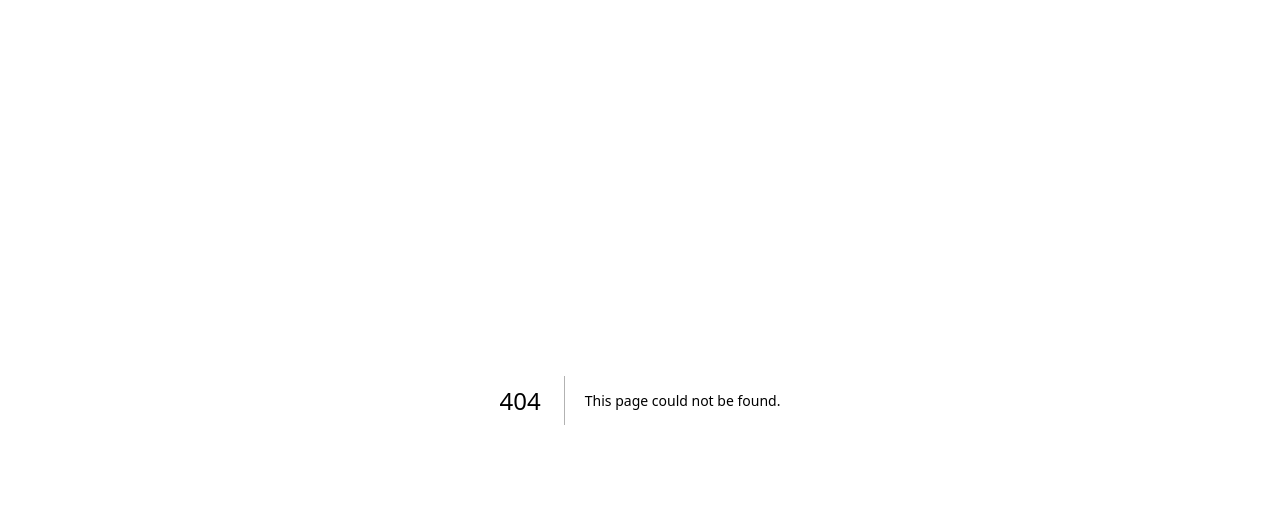
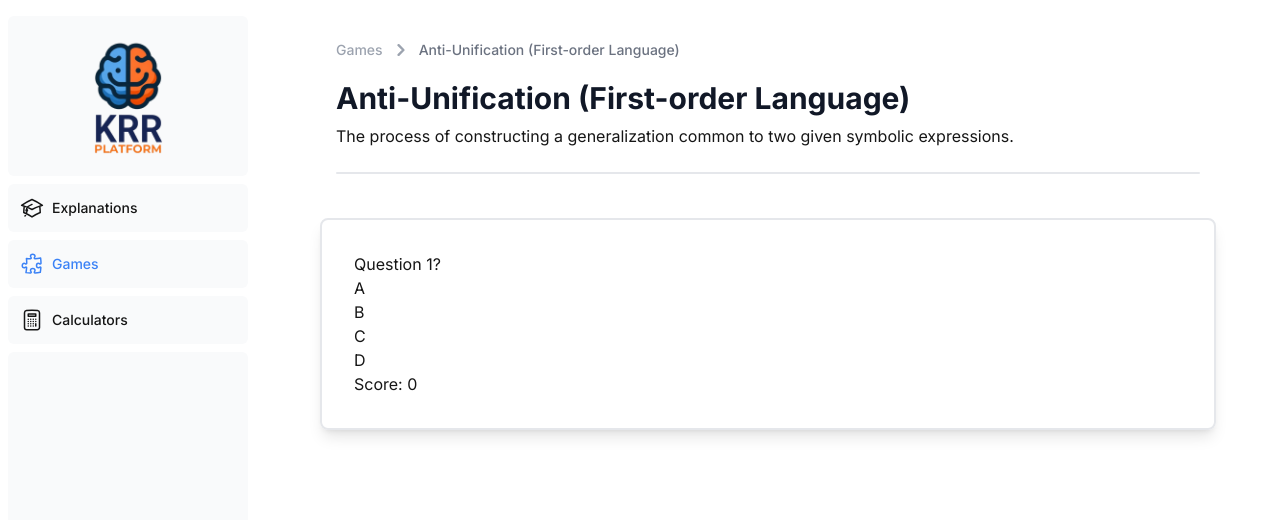
Before and after one commit to krr-platform/krr-platform, a Next.js app in the folder frontend/: page /dashboard/games/anti-unification-first-order-language in a window 1280 px wide. Before the commit this address had no page. Shown: the top 520 px of the page. Built offline with nearby package versions, Linux system fonts and the light colour scheme; a web font is replaced by a local one.

Commit message:
feat: first steps in game

```diff
--- a/frontend/package.json
+++ b/frontend/package.json
@@ -26,7 +26,6 @@
     "react": "^18",
     "react-dom": "^18",
     "react-p5": "^1.4.1",
-    "react-p5-wrapper": "^4.1.2",
     "react-toastify": "^10.0.5",
     "uuid": "^9.0.1"
   },
--- /dev/null
+++ b/frontend/src/app/components/dashboard/list-games.tsx
@@ -0,0 +1,50 @@
+/* eslint-disable react/destructuring-assignment */
+/* eslint-disable @typescript-eslint/no-explicit-any */
+/* eslint-disable jsx-a11y/no-redundant-roles */
+import Link from 'next/link';
+
+interface Item {
+    id: number;
+    name: string;
+    shortDesc: string;
+}
+
+const games: Item[] = [
+    {
+        id: 1,
+        name: 'Anti-Unification (First-Order Language)',
+        shortDesc: 'Learn Anti-Unification in more depth'
+            + ' by playing an interactive game.',
+    },
+];
+/* eslint-disable max-len */
+
+export default function ListGames() {
+    return (
+        <ul role="list">
+            {games.map((item: any) => (
+                <li key={item.id} className="flex w-full justify-between gap-x-6 py-2">
+                    <Link
+                        className="flex w-full min-w-0 gap-x-4"
+                        key={item.id}
+                        href={`/dashboard/games/${item.name.toLowerCase().replace(/[()]/g, '').replace(/[\s()]/g, '-')}`}
+                    >
+                        <div className="flex min-w-0 gap-x-4 group justify-between w-full">
+                            <div className="p-2 pl-5 flex min-w-0 gap-x-4 border-2 w-full transition-colors duration-300 group-hover:bg-orange-50 group-hover:border-orange-500 rounded">
+                                <div className="min-w-0 flex-auto">
+                                    <p className="text-base font-semibold leading-7 text-gray-950 group-hover:text-orange-500 transition-colors duration-300">
+                                        {item.id}
+                                        .
+                                        {' '}
+                                        {item.name}
+                                    </p>
+                                    <p className="mt-1 text-sm leading-5 text-gray-500">{item.shortDesc}</p>
+                                </div>
+                            </div>
+                        </div>
+                    </Link>
+                </li>
+            ))}
+        </ul>
+    );
+}
--- /dev/null
+++ b/frontend/src/app/dashboard/games/anti-unification-first-order-language/Game.tsx
@@ -0,0 +1,69 @@
+/* eslint-disable react/no-array-index-key */
+/* eslint-disable jsx-a11y/no-noninteractive-element-interactions */
+/* eslint-disable jsx-a11y/click-events-have-key-events */
+import React, { useState } from 'react';
+
+interface Question {
+    text: string;
+    choices: string[];
+    correctChoiceIndex: number;
+    body?: string;
+    imageUrl?: string;
+}
+
+const questions: Question[] = [
+    {
+        text: 'Question 1?',
+        choices: ['A', 'B', 'C', 'D'],
+        correctChoiceIndex: 0,
+    },
+    // Add more questions here
+];
+
+// eslint-disable-next-line react/function-component-definition
+const Game: React.FC = () => {
+    const [currentQuestionIndex, setCurrentQuestionIndex] = useState(0);
+    const [score, setScore] = useState(0);
+    const [showCorrect, setShowCorrect] = useState(false);
+    const [showIncorrect, setShowIncorrect] = useState(false);
+
+    const currentQuestion = questions[currentQuestionIndex];
+
+    const handleAnswer = (selectedChoiceIndex: number) => {
+        if (selectedChoiceIndex === currentQuestion.correctChoiceIndex) {
+            setScore(score + 10);
+            setShowCorrect(true);
+        } else {
+            setShowIncorrect(true);
+        }
+
+        setTimeout(() => {
+            setShowCorrect(false);
+            setShowIncorrect(false);
+            setCurrentQuestionIndex(currentQuestionIndex);
+        }, 1500);
+    };
+
+    return (
+        <div className="rounded-lg w-full p-8 shadow-lg border-2">
+            <h1>
+                {currentQuestion.text}
+            </h1>
+            <ul>
+                {currentQuestion.choices.map((choice, index) => (
+                    <li key={index} onClick={() => handleAnswer(index)}>
+                        {choice}
+                    </li>
+                ))}
+            </ul>
+            {showCorrect && <div>Correct!</div>}
+            {showIncorrect && <div>Incorrect!</div>}
+            <div>
+                Score:&nbsp;
+                {score}
+            </div>
+        </div>
+    );
+};
+
+export default Game;
--- /dev/null
+++ b/frontend/src/app/dashboard/games/anti-unification-first-order-language/page.tsx
@@ -0,0 +1,87 @@
+'use client';
+
+import Link from 'next/link';
+import React from 'react';
+import 'react-toastify/dist/ReactToastify.css';
+import Game from './Game';
+
+export default function GamePage() {
+    return (
+        <div className="max-w-4xl mx-auto py-10 pt-4">
+            <div className="flex">
+                <div className="flex flex-col flex-grow w-9/12">
+                    <nav className="flex px-4" aria-label="Breadcrumb">
+                        <ol className="
+                        inline-flex
+                        items-center
+                        space-x-1
+                        md:space-x-2
+                        rtl:space-x-reverse"
+                        >
+                            <li className="inline-flex items-center">
+                                <Link
+                                    href="/dashboard/games"
+                                    className="
+                                    inline-flex
+                                    items-center
+                                    text-sm
+                                    font-medium
+                                    text-gray-400
+                                    hover:text-orange-500
+                                    transition-colors
+                                    duration-300"
+                                >
+                                    Games
+                                </Link>
+                            </li>
+                            <li aria-current="page">
+                                <div className="flex items-center">
+                                    <svg
+                                        className="
+                                        rtl:rotate-180
+                                        w-3
+                                        h-3
+                                        text-gray-400
+                                        mx-1"
+                                        aria-hidden="true"
+                                        xmlns="http://www.w3.org/2000/svg"
+                                        fill="none"
+                                        viewBox="0 0 6 10"
+                                    >
+                                        <path
+                                            stroke="currentColor"
+                                            strokeLinecap="round"
+                                            strokeLinejoin="round"
+                                            strokeWidth="2"
+                                            d="m1 9 4-4-4-4"
+                                        />
+                                    </svg>
+                                    <span
+                                        className="
+                                        ms-1 text-sm
+                                        font-medium
+                                        text-gray-500 md:ms-2"
+                                    >
+                                        Anti-Unification
+                                        (First-order Language)
+                                    </span>
+                                </div>
+                            </li>
+                        </ol>
+                    </nav>
+                    <div className="py-5 px-4">
+                        <h1 className="text-3xl font-bold  text-gray-900 mb-2">
+                            Anti-Unification (First-order Language)
+                        </h1>
+                        <p className="">
+                            The process of constructing a generalization
+                            common to two given symbolic expressions.
+                        </p>
+                        <hr className="border-b border-gray-200 my-6 rounded" />
+                    </div>
+                    <Game />
+                </div>
+            </div>
+        </div>
+    );
+}
--- a/frontend/src/app/dashboard/games/page.tsx
+++ b/frontend/src/app/dashboard/games/page.tsx
@@ -1,4 +1,5 @@
 import React from 'react';
+import ListGames from '@/app/components/dashboard/list-games';
 
 export default function CalculatorsPage() {
     return (
@@ -10,6 +11,7 @@ export default function CalculatorsPage() {
                 Fun AI-related games to reinforce learned material.
             </p>
             <hr className="border-b border-gray-200 my-6 rounded" />
+            <ListGames />
         </div>
     );
 }
```
Also changed, not shown: 2 other files (tests, documents, lock files or other folders).
